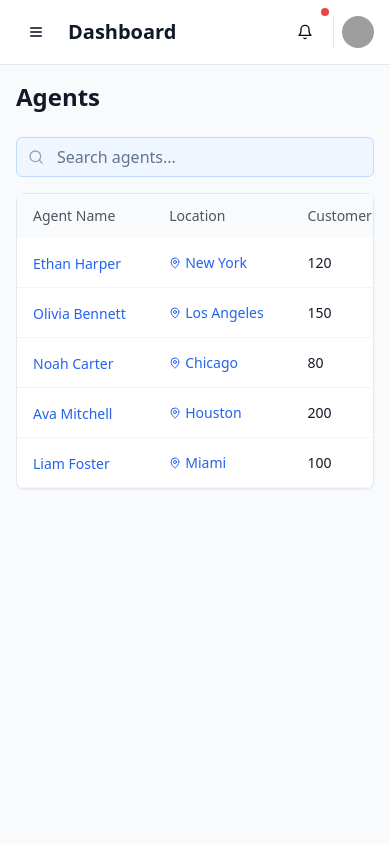
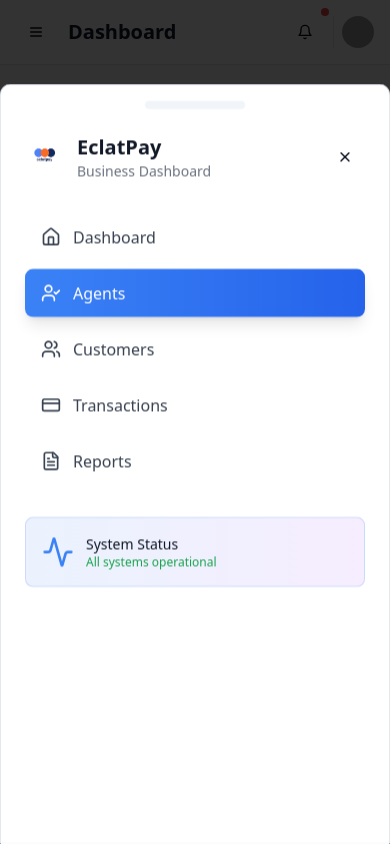
Before and after one commit to DExploit123/admin.eclatpay, a React (Vite) app: page /agents in a window 390 px wide. Both pictures are taken after a click on the button 36 px from the left and 32 px from the top of the page. Built offline with nearby package versions, Linux system fonts and the light colour scheme; grey boxes are pictures that could not be loaded.

Commit message:
Fix mobile navigation and agent card link
- Implemented mobile navigation toggle for all menu options.
- Added agent details page functionality for mobile.
- Linked "Total Agents" card on the main page to the agents page.
- Ensured responsive design across all pages.

```diff
--- a/src/components/Header.tsx
+++ b/src/components/Header.tsx
@@ -3,15 +3,101 @@ import { Search, Bell, Settings, User, Menu } from 'lucide-react';
 import { Input } from '@/components/ui/input';
 import { Button } from '@/components/ui/button';
 import { Avatar, AvatarFallback, AvatarImage } from '@/components/ui/avatar';
+import { Drawer, DrawerContent, DrawerTrigger, DrawerClose } from '@/components/ui/drawer';
+import { Link, useLocation } from 'react-router-dom';
+import { useState } from 'react';
+import {
+  BarChart3,
+  Users,
+  CreditCard,
+  FileText,
+  Home,
+  UserCheck,
+  Activity,
+  X
+} from 'lucide-react';
+import { cn } from '@/lib/utils';
 
 const Header = () => {
+  const [isDrawerOpen, setIsDrawerOpen] = useState(false);
+  const location = useLocation();
+
+  const menuItems = [
+    { name: 'Dashboard', icon: Home, href: '/' },
+    { name: 'Agents', icon: UserCheck, href: '/agents' },
+    { name: 'Customers', icon: Users, href: '/customers' },
+    { name: 'Transactions', icon: CreditCard, href: '/transactions' },
+    { name: 'Reports', icon: FileText, href: '/reports' },
+  ];
+
   return (
     <header className="bg-white border-b border-gray-200 px-4 lg:px-6 py-3 lg:py-4">
       <div className="flex items-center justify-between">
         <div className="flex items-center gap-3 lg:gap-0">
-          <Button variant="ghost" size="icon" className="lg:hidden">
-            <Menu className="w-5 h-5" />
-          </Button>
+          <Drawer open={isDrawerOpen} onOpenChange={setIsDrawerOpen}>
+            <DrawerTrigger asChild>
+              <Button variant="ghost" size="icon" className="lg:hidden">
+                <Menu className="w-5 h-5" />
+              </Button>
+            </DrawerTrigger>
+            <DrawerContent className="h-[90vh]">
+              <div className="p-6">
+                <div className="flex items-center justify-between mb-8">
+                  <div className="flex items-center gap-3">
+                    <div className="w-10 h-10 flex items-center justify-center">
+                      <img
+                        src="/lovable-uploads/3b0bd8fb-948b-41b7-aab2-f5d699ddf613.png"
+                        alt="EclatPay"
+                        className="w-10 h-10 object-contain"
+                      />
+                    </div>
+                    <div>
+                      <h1 className="text-xl font-bold text-gray-900">EclatPay</h1>
+                      <p className="text-gray-500 text-sm">Business Dashboard</p>
+                    </div>
+                  </div>
+                  <DrawerClose asChild>
+                    <Button variant="ghost" size="icon">
+                      <X className="w-5 h-5" />
+                    </Button>
+                  </DrawerClose>
+                </div>
+
+                <nav className="space-y-2">
+                  {menuItems.map((item) => {
+                    const isActive = location.pathname === item.href;
+                    return (
+                      <Link
+                        key={item.name}
+                        to={item.href}
+                        onClick={() => setIsDrawerOpen(false)}
+                        className={cn(
+                          "flex items-center gap-3 px-4 py-3 rounded-lg transition-all duration-200",
+                          isActive
+                            ? "bg-gradient-to-r from-blue-500 to-blue-600 text-white shadow-lg"
+                            : "hover:bg-gray-100 text-gray-700"
+                        )}
+                      >
+                        <item.icon className="w-5 h-5" />
+                        <span className="font-medium">{item.name}</span>
+                      </Link>
+                    );
+                  })}
+                </nav>
+
+                <div className="mt-8 p-4 bg-gradient-to-r from-blue-500/10 to-purple-500/10 border border-blue-500/20 rounded-lg">
+                  <div className="flex items-center gap-3">
+                    <Activity className="w-8 h-8 text-blue-500" />
+                    <div>
+                      <p className="text-sm font-medium text-gray-900">System Status</p>
+                      <p className="text-xs text-green-600">All systems operational</p>
+                    </div>
+                  </div>
+                </div>
+              </div>
+            </DrawerContent>
+          </Drawer>
+
           <div>
             <h1 className="text-xl lg:text-2xl font-bold text-gray-900">Dashboard</h1>
             <p className="text-gray-500 text-xs lg:text-sm hidden sm:block">Welcome back! Here's what's happening with your business today.</p>
--- a/src/components/MetricCard.tsx
+++ b/src/components/MetricCard.tsx
@@ -1,6 +1,7 @@
 
 import { LucideIcon } from 'lucide-react';
 import { cn } from '@/lib/utils';
+import { Link } from 'react-router-dom';
 
 interface MetricCardProps {
   title: string;
@@ -9,13 +10,15 @@ interface MetricCardProps {
   changeType: 'positive' | 'negative';
   icon: LucideIcon;
   gradient: string;
+  href?: string;
 }
 
-const MetricCard = ({ title, value, change, changeType, icon: Icon, gradient }: MetricCardProps) => {
-  return (
+const MetricCard = ({ title, value, change, changeType, icon: Icon, gradient, href }: MetricCardProps) => {
+  const CardContent = (
     <div className={cn(
       "relative overflow-hidden rounded-xl p-6 text-white shadow-lg hover:shadow-xl transition-all duration-300 hover:scale-105",
-      gradient
+      gradient,
+      href ? "cursor-pointer" : ""
     )}>
       <div className="absolute top-0 right-0 w-20 h-20 rounded-full opacity-20 -translate-y-4 translate-x-4">
         <Icon className="w-full h-full" />
@@ -45,6 +48,16 @@ const MetricCard = ({ title, value, change, changeType, icon: Icon, gradient }:
       <div className="absolute inset-0 bg-gradient-to-br from-white/10 to-transparent"></div>
     </div>
   );
+
+  if (href) {
+    return (
+      <Link to={href} className="block">
+        {CardContent}
+      </Link>
+    );
+  }
+
+  return CardContent;
 };
 
 export default MetricCard;
--- a/src/pages/Index.tsx
+++ b/src/pages/Index.tsx
@@ -14,7 +14,8 @@ const Index = () => {
       change: '+10%',
       changeType: 'positive' as const,
       icon: Users,
-      gradient: 'bg-gradient-to-br from-blue-500 to-blue-600'
+      gradient: 'bg-gradient-to-br from-blue-500 to-blue-600',
+      href: '/agents'
     },
     {
       title: 'Total Customers',
```
